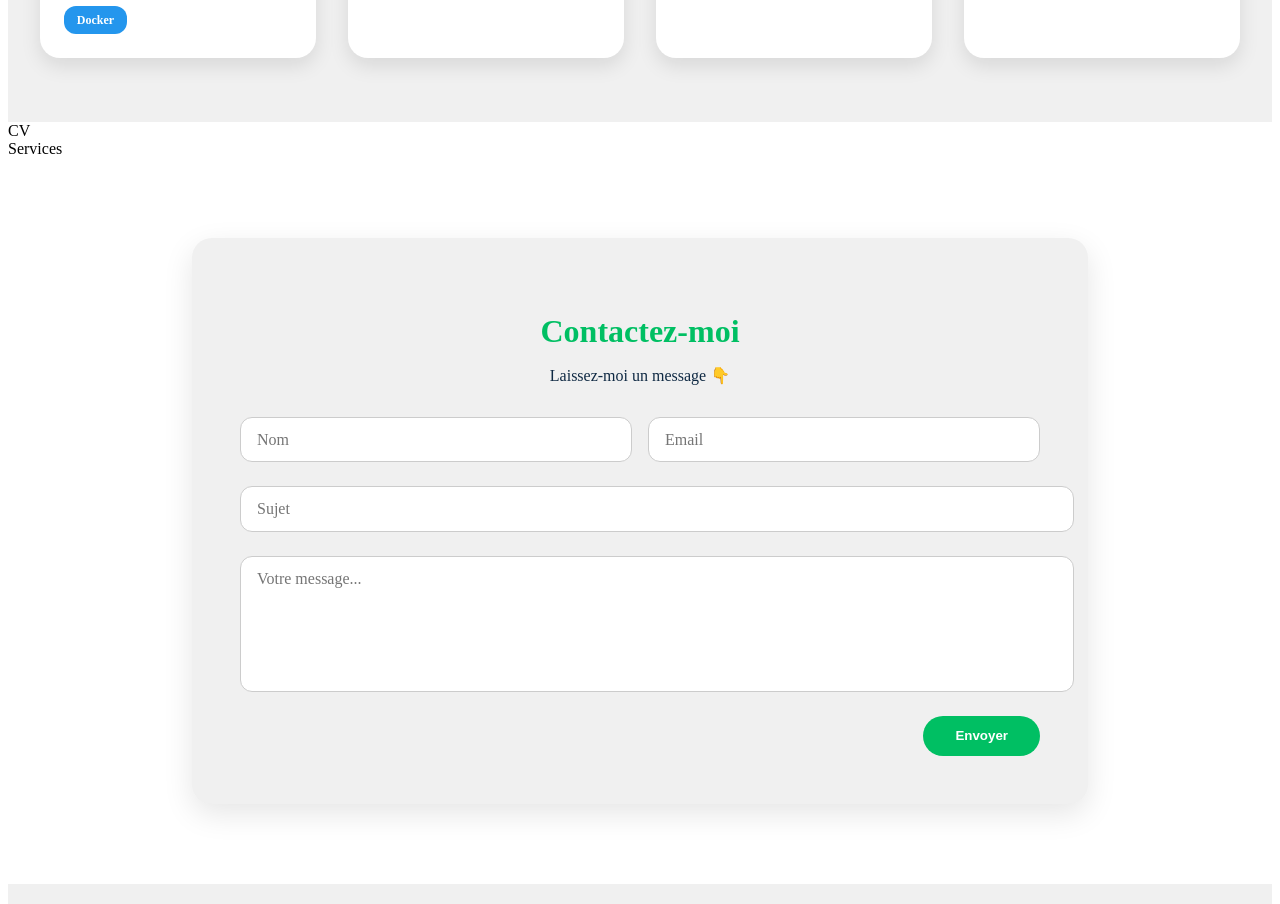
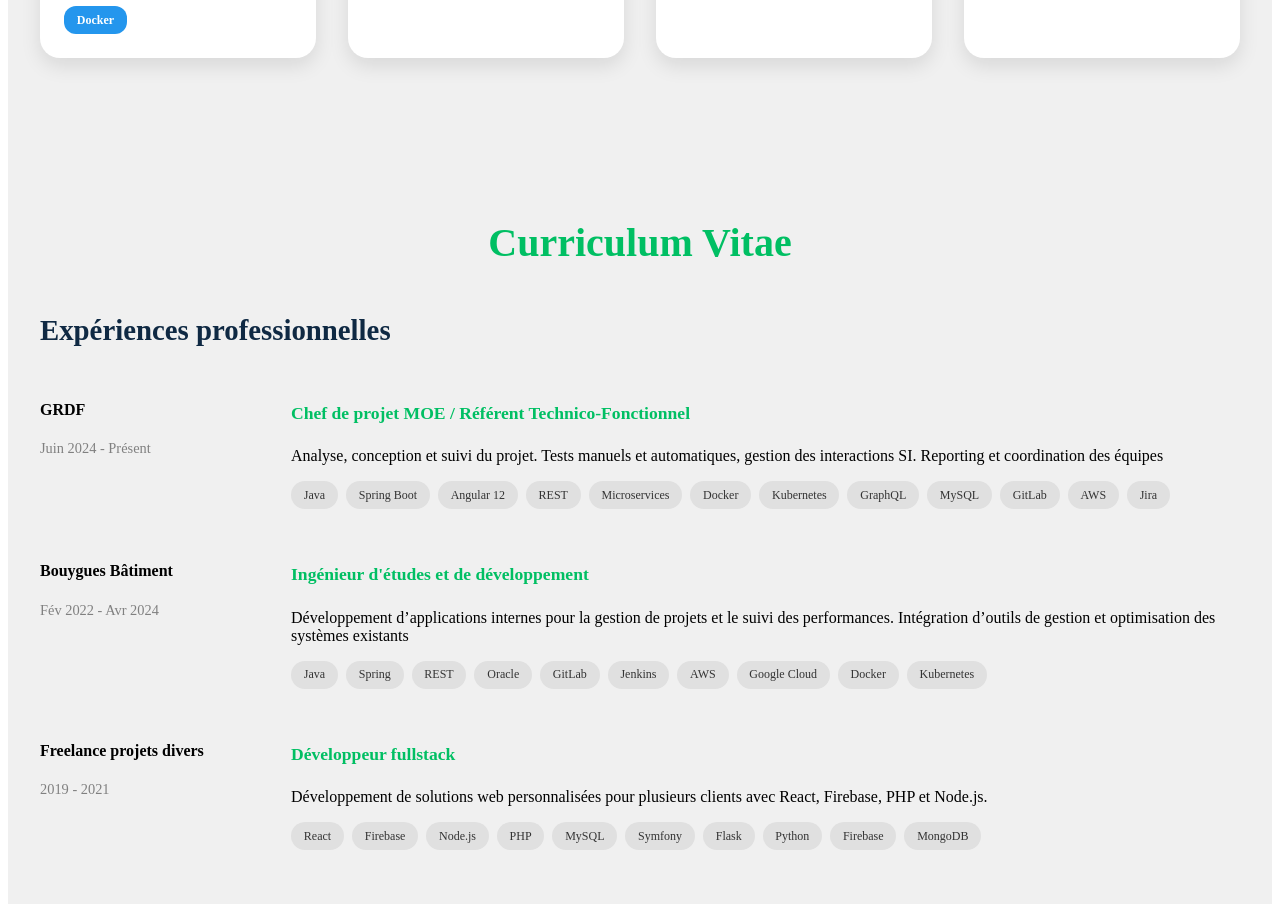
Before and after one commit to medix91/msz-pro, a React (Vite) app: page / in a window 1280 px wide. Shown: the part 1971-2875 px from the top of the page. Built offline with nearby package versions, Linux system fonts and the light colour scheme; the HTML template or start-up script is replaced by a standard one.

Commit message:
ajout de la section cv

```diff
--- a/package.json
+++ b/package.json
@@ -11,6 +11,7 @@
   },
   "dependencies": {
     "emailjs-com": "^3.2.0",
+    "lucide-react": "^0.488.0",
     "react": "^19.0.0",
     "react-dom": "^19.0.0",
     "react-icons": "^5.5.0",
--- a/src/App.jsx
+++ b/src/App.jsx
@@ -5,6 +5,7 @@ import Home from "./views/Home/Home";
 import About from "./views/About/About";
 import Skills from "./components/Skills/Skills";
 import Contact from "./views/Contact/Contact";
+import CV from "./views/CV/Cv";
 
 
 function App() {
@@ -16,7 +17,7 @@ function App() {
         <Home />
         <About />
         <Skills />
-        <section id="cv">CV</section>
+        <CV />
         <section id="services">Services</section>
        <Contact />
       </main>
--- /dev/null
+++ b/src/views/CV/Cv.css
@@ -0,0 +1,136 @@
+.cv-section {
+  padding: 4rem 2rem;
+  background-color: var(--color-light);
+}
+
+.cv-title {
+  text-align: center;
+  font-size: 2.5rem;
+  color: var(--color-primary);
+  font-weight: 700;
+  margin-bottom: 3rem;
+}
+
+.cv-subtitle {
+  font-size: 1.8rem;
+  color: var(--color-text);
+  font-weight: 600;
+  margin: 2rem 0;
+  text-align: left;
+}
+
+/* Timeline */
+.timeline {
+  display: flex;
+  flex-direction: column;
+  gap: 2rem;
+}
+
+.timeline-item {
+  display: flex;
+  align-items: flex-start;
+  gap: 1.5rem;
+  flex-wrap: wrap;
+}
+
+.timeline-left {
+  width: 200px;
+}
+
+.exp-date {
+  font-size: 0.9rem;
+  color: gray;
+}
+
+.timeline-divider {
+  width: 3px;
+  background-color: var(--color-primary);
+  height: 100%;
+}
+
+.timeline-right {
+  flex: 1;
+}
+
+.poste {
+  font-weight: 700;
+  font-size: 1.1rem;
+  color: var(--color-primary);
+}
+
+.description {
+  margin-top: 0.5rem;
+}
+
+.skill-badges {
+  display: flex;
+  flex-wrap: wrap;
+  gap: 0.5rem;
+  margin-top: 0.5rem;
+}
+
+.skill-badge {
+  padding: 0.4rem 0.8rem;
+  border-radius: 20px;
+  font-size: 0.75rem;
+  font-weight: 500;
+  background-color: #e0e0e0;
+  color: #333;
+  transition: all 0.3s ease;
+}
+
+.skill-badge:hover {
+  background-color: var(--color-primary);
+  color: white;
+}
+
+/* Diplomas grid */
+.diplomas {
+  display: grid;
+  grid-template-columns: repeat(auto-fit, minmax(220px, 1fr));
+  gap: 2rem;
+  max-width: 1200px;
+  margin: 3rem auto 0 auto;
+}
+
+@media (min-width: 1200px) {
+  .diplomas {
+    grid-template-columns: repeat(4, 1fr);
+  }
+}
+
+.diploma-card {
+  background-color: white;
+  border-radius: 1rem;
+  box-shadow: 0 2px 10px rgba(0, 0, 0, 0.08);
+  padding: 1.5rem;
+  text-align: center;
+}
+
+.icon {
+  margin-bottom: 0.5rem;
+  color: var(--color-primary);
+}
+
+.diploma-type {
+  font-weight: 600;
+  color: var(--color-primary);
+}
+
+.diploma-etab {
+  font-weight: 600;
+  color: #555;
+  margin-top: 0.3rem;
+}
+
+.diploma-title {
+  font-size: 0.9rem;
+  margin-top: 0.3rem;
+  color: #333;
+}
+
+.diploma-year {
+  font-size: 0.8rem;
+  margin-top: 0.2rem;
+  color: gray;
+}
--- /dev/null
+++ b/src/views/CV/Cv.jsx
@@ -0,0 +1,149 @@
+import React from "react";
+import "./CV.css";
+import { Briefcase, GraduationCap, BadgeCheck } from "lucide-react";
+
+const experiences = [
+  {
+    entreprise: "GRDF",
+    date: "Juin 2024 - Présent",
+    poste: "Chef de projet MOE / Référent Technico-Fonctionnel",
+    description: "Analyse, conception et suivi du projet. Tests manuels et automatiques, gestion des interactions SI. Reporting et coordination des équipes",
+    competences: ["Java", "Spring Boot", "Angular 12", "REST", "Microservices", "Docker", "Kubernetes", "GraphQL", "MySQL", "GitLab", "AWS", "Jira"],
+  },
+  {
+    entreprise: "Bouygues Bâtiment",
+    date: "Fév 2022 - Avr 2024",
+    poste: "Ingénieur d'études et de développement",
+    description: "Développement d’applications internes pour la gestion de projets et le suivi des performances. Intégration d’outils de gestion et optimisation des systèmes existants",
+    competences: ["Java", "Spring", "REST", "Oracle", "GitLab", "Jenkins", "AWS", "Google Cloud", "Docker", "Kubernetes"],
+  },
+  {
+    entreprise: "Freelance projets divers",
+    date: "2019 - 2021",
+    poste: "Développeur fullstack",
+    description:
+      "Développement de solutions web personnalisées pour plusieurs clients avec React, Firebase, PHP et Node.js.",
+    competences: ["React", "Firebase", "Node.js", "PHP", "MySQL", "Symfony", "Flask", "Python","Firebase","MongoDB"],
+  },
+  {
+    entreprise: "SACEM",
+    date: "Nov 2017 - Juil 2018",
+    poste: "Développeur backend freelance",
+    description:
+      "Refactoring vers Java 8, développement de web services pour la recherche d'artistes avec intégration Elasticsearch.",
+    competences: ["Java 8", "ElasticSearch", "Spring", "Oracle", "GitLab"],
+  },
+  {
+    entreprise: "APPWAY TECHNOLOGIES",
+    date: "Juin 2017 - Oct 2017",
+    poste: "Développeur Fullstack",
+    description:
+      "Développement d'une interface de monitoring avec backend Node.js et frontend React.",
+    competences: ["React", "Node.js", "Express", "MongoDB", "Git", "JWT", "Nginx", "Postman","Jira"],
+  },
+  {
+    entreprise: "AL OMRANE",
+    date: "Jan 2014 - Oct 2015",
+    poste: "Ingénieur études et développement",
+    description:
+      "Développement d'APIs et refactoring d'applications en Java (Servlet, JSP) pour le secteur BTP.",
+    competences: ["Java", "Spring", "Struts", "Servlet", "JSP", "Oracle",
+       "Git", "SVN", "JUnit", "Javadoc", "Hibernate", "RESTful APIs", "SOAP",
+      "Apache Tomcat", "Jenkins", "Maven"],
+  },
+
+];
+
+const diplomas = [
+  {
+    type: "Master 2",
+    etablissement: "FEDE - IRIS | PARIS",
+    titre: "Master 2 Chef de projet informatique",
+    annee: "2019",
+  },
+  {
+    type: "Diplôme D'ingénieur",
+    etablissement: "E.S.I.S.A | MAROC",
+    titre: "Diplôme d'ingénierie en sciences appliquées",
+    annee: "2013",
+  },
+
+  {
+    type: "Certificat",
+    etablissement: "Google Cloud",
+    titre: "Digital Marketing",
+    annee: "2020",
+  },
+  {
+    type: "Certificat",
+    etablissement: "FreeCodeCamp",
+    titre: "Responsive Web Desigb",
+    annee: "2021",
+  },
+  {
+    type: "Certificat",
+    etablissement: "ETS GLOBAL",
+    titre: "TOEIC | Score:860",
+    annee: "2019",
+  },
+  {
+    type: "Certificat",
+    etablissement: "NETACADEMY",
+    titre: "CISCO CCNA 1, 2, 3, 4 ",
+    annee: "2013",
+  },
+
+];
+
+const CV = () => {
+  return (
+    <section id="cv" className="cv-section">
+      <h2 className="cv-title">Curriculum Vitae</h2>
+
+      <h3 className="cv-subtitle">Expériences professionnelles</h3>
+      <div className="timeline">
+        {experiences.map((exp, index) => (
+          <div key={index} className="timeline-item">
+            <div className="timeline-left">
+              <h4>{exp.entreprise}</h4>
+              <p className="exp-date">{exp.date}</p>
+            </div>
+            <div className="timeline-divider" />
+            <div className="timeline-right">
+              <h4 className="poste">{exp.poste}</h4>
+              <p className="description">{exp.description}</p>
+              <div className="skill-badges">
+                {exp.competences.map((skill, idx) => (
+                  <span key={idx} className="skill-badge">
+                    {skill}
+                  </span>
+                ))}
+              </div>
+            </div>
+          </div>
+        ))}
+      </div>
+
+      <h3 className="cv-subtitle">Diplômes et Certificats</h3>
+      <div className="diplomas">
+        {diplomas.map((dip, index) => (
+          <div key={index} className="diploma-card">
+            <div className="icon">
+              {dip.type === "Diplôme" ? (
+                <GraduationCap size={32} />
+              ) : (
+                <BadgeCheck size={32} />
+              )}
+            </div>
+            <h4 className="diploma-type">{dip.type}</h4>
+            <p className="diploma-etab">{dip.etablissement}</p>
+            <p className="diploma-title">{dip.titre}</p>
+            <p className="diploma-year">{dip.annee}</p>
+          </div>
+        ))}
+      </div>
+    </section>
+  );
+};
+
+export default CV;
```
Also changed, not shown: 1 other file (tests, documents, lock files or other folders).
